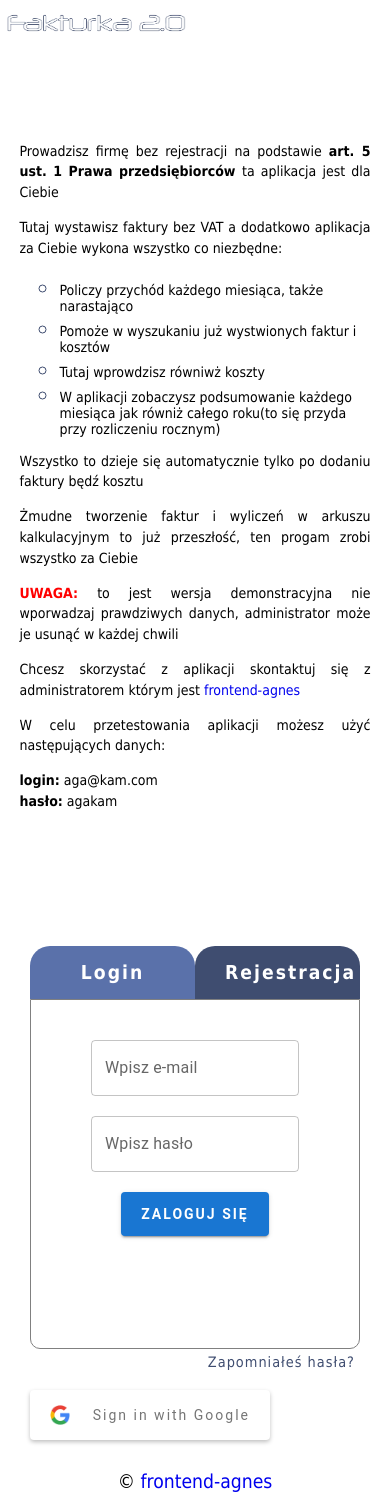
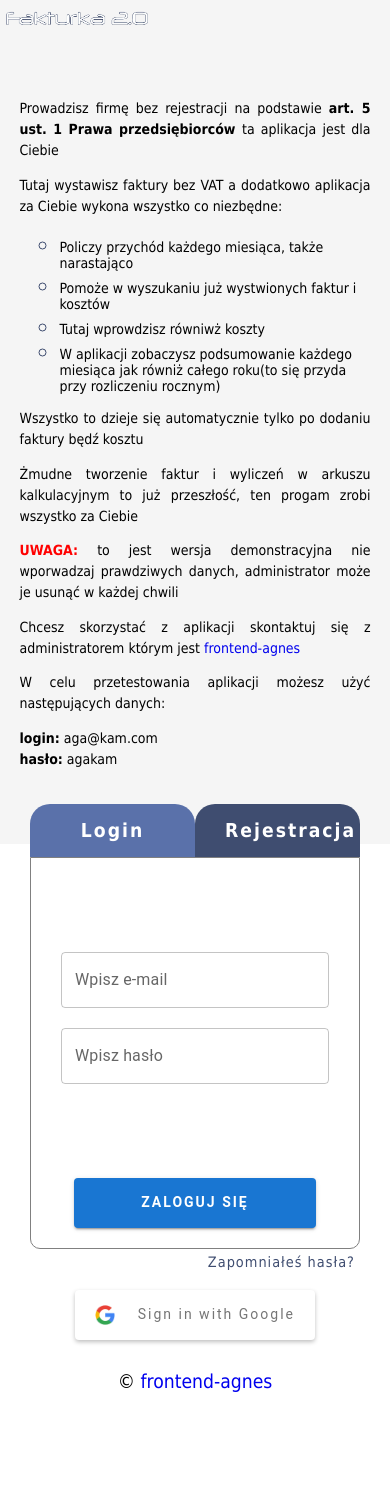
Before and after one commit to frontendagnes/invoice, a React (Vite) app: page /authorization in a window 390 px wide. After the commit the page ends 1403 px from the top, so only its background shows below. Built offline with nearby package versions, Linux system fonts and the light colour scheme; no server answers.

Commit message:
improving styles in components

```diff
--- /dev/null
+++ b/src/components/Authorization/AuthDescription/AuthDescription.css
@@ -0,0 +1,36 @@
+.authoryzation__descryption {
+    width: 30%;
+}
+
+.authoryzation__descryption a {
+    text-decoration: none;
+    transition: all 0.75s ease;
+}
+
+.authoryzation__descryption a:hover {
+    color: #9c1a8b;
+}
+
+.authoryzation__descryption p {
+    line-height: 1.3rem;
+    text-align: justify;
+}
+
+.authoryzation__descryption ul {
+    list-style-type: circle;
+}
+
+.authoryzation__descryption ul li::marker {
+    width: 10px;
+    font-size: 1.5rem;
+    color: #3f4d70;
+}
+
+@media screen and (max-width: 850px) {
+
+
+    .authoryzation__descryption {
+        width: 90%;
+    }
+
+}
--- a/src/components/Authorization/AuthDescription.jsx
+++ b/src/components/Authorization/AuthDescription/AuthDescription.jsx
@@ -1,4 +1,5 @@
-import React from 'react'
+import React from "react";
+import "./AuthDescription.css";
 
 function AuthDescription() {
   return (
@@ -59,4 +60,4 @@ function AuthDescription() {
   );
 }
 
-export default AuthDescription
+export default AuthDescription;
--- a/src/components/Authorization/Authoryzation.css
+++ b/src/components/Authorization/Authoryzation.css
@@ -1,25 +1,21 @@
 .authoryzation {
     height: 100%;
+    background-color: #f5f5f5;
+
 }
 
 .authoryzation form {
     display: flex;
     flex-direction: column;
-    justify-content: space-around;
 
 }
 
-.authoryzation__forms {
-    transition: transform 0.3s ease-in;
-    transform-origin: 0 top;
-}
-
 .authoryzation__top {
-    height: 15%;
+    height: 10%;
 }
 
 .authoryzation__top img {
-    width: 50%;
+    width: 40%;
 }
 
 .authoryzation__middle {
@@ -31,59 +27,32 @@
 }
 
 .authoryzation__validate {
-    height: 100px;
-}
-
-.authoryzation__wrapper {
-
-    height: 100%;
-}
-
-.authoryzation__descryption {
-    width: 30%;
-}
-
-.authoryzation__descryption a {
-    text-decoration: none;
-    transition: all 0.75s ease;
-}
-
-.authoryzation__descryption a:hover {
-    color: #9c1a8b;
-}
-
-.authoryzation__descryption p {
-    line-height: 1.3rem;
-    text-align: justify;
-}
-
-.authoryzation__descryption ul {
-    list-style-type: circle;
-}
-
-.authoryzation__descryption ul li::marker {
-    width: 10px;
-    font-size: 1.5rem;
-    color: #3f4d70;
+    position: absolute;
+    top: 40px;
+    right: 30px;
+    width: 55%;
 }
 
 .authoryzation__form {
-    width: 40%;
+    width: 50%;
     padding: 20px 30px;
     border-left: 2px solid #3f4d70;
 }
 
+.authoryzation__form .form {
+    min-height: 350px;
+    width: 100%;
+}
 
 .login,
 .registration {
+    background-color: #ffffff;
     border: 1px solid #808080;
-    padding: 40px 60px;
+    padding: 20px 30px;
     border-radius: 0 0 10px 10px;
-    min-height: 210px;
 }
 
 .authoryzation__row {
-    margin-bottom: 10px;
     width: 100%;
 }
 
@@ -92,16 +61,16 @@
     display: flex;
     align-items: center;
     justify-content: center;
+    gap: 20px;
+    margin-top: auto;
 }
 
 .authoryzation__inputs {
-    flex-flow: column wrap;
-}
-
-.authoryzation__buttons {
-    flex-flow: row wrap;
-    justify-content: space-around;
-    align-items: flex-end;
+    display: flex;
+    flex-direction: column;
+    justify-content: center;
+    width: 100%;
+    height: 100%;
 }
 
 .authoryzation button {
@@ -110,12 +79,16 @@
     letter-spacing: 2px;
 }
 
+.authoryzation__buttons button {
+    width: 90%;
+    height: 50px;
+}
+
 .authoryzation__loginWithGoogle {
+    padding-top: 20px;
     display: flex;
-    flex-direction: column;
     justify-content: center;
-    gap: 30px;
-    padding-top: 20px;
+    align-items: center;
 }
 
 .authoryzation__forgotPassword {
@@ -136,14 +109,11 @@
     color: #9c1a8b;
 }
 
-
-
 @media screen and (max-width: 850px) {
     .authoryzation__middle {
         height: auto;
     }
 
-    .authoryzation__descryption,
     .authoryzation__form {
         width: 90%;
     }
@@ -151,4 +121,12 @@
     .authoryzation__form {
         border-left: none;
     }
+
+    .authoryzation__validate {
+        width: 90%;
+        height: auto;
+        position: fixed;
+        top: 20px;
+        padding: 10px;
+    }
 }
--- a/src/components/Authorization/Authoryzation.jsx
+++ b/src/components/Authorization/Authoryzation.jsx
@@ -8,7 +8,7 @@ import TabGenerator from "../TabGenerator/TabGenerator.jsx";
 import Login from "./Login/Login.jsx";
 import Registration from "./Registaration/Registration.jsx";
 import Footer from "../Footer/Footer.jsx";
-import AuthDescription from "./AuthDescription.jsx";
+import AuthDescription from "./AuthDescription/AuthDescription.jsx";
 import ValidationError from "../ValidationError/ValidationError.jsx";
 import { GoogleButton } from "@/components/GoogleButton/GoogleButton.jsx";
 
@@ -27,15 +27,15 @@ function Authoryzation() {
   ];
   return (
     <div className="authoryzation">
+      <div className="authoryzation__validate">
+        <ValidationError text={error} />
+      </div>
       <div className="authoryzation__top">
         <img src={logo} alt="Fakturka 2.0" title="Fakturka 2.0" />
       </div>
       <div className="authoryzation__middle">
         <AuthDescription />
         <div className="authoryzation__form">
-          <div className="authoryzation__validate">
-            <ValidationError text={error} />
-          </div>
           <TabGenerator tabs={tabs} />
           <div className="authoryzation__forgotPassword">
             <Link to="/password-recovery">Zapomniałeś hasła?</Link>
--- a/src/components/Authorization/Login/Login.jsx
+++ b/src/components/Authorization/Login/Login.jsx
@@ -59,6 +59,10 @@ function Login() {
   };
   return (
     <div className="login">
+      <div className="authoryzation__validate">
+        <ValidationError text={error} />
+        <ValidationError text={testError} />
+      </div>
       <Form onSubmit={handleSubmit}>
         <div className="authoryzation__inputs">
           <div className="authoryzation__row">
@@ -90,12 +94,17 @@ function Login() {
             variant="contained"
             color="primary"
             disabled={loading}
+            sx={{
+              "&:disabled": {
+                opacity: 0.6,
+                cursor: "not-allowed",
+                color: "#80808080",
+              },
+            }}
           >
             {loading ? "Logowanie..." : "Zaloguj się"}
           </Button>
         </div>
-        <ValidationError text={error} />
-        <ValidationError text={testError} />
       </Form>
     </div>
   );
--- a/src/components/Authorization/Registaration/Registration.jsx
+++ b/src/components/Authorization/Registaration/Registration.jsx
@@ -7,10 +7,10 @@ import { validateRegister, valideateTest } from "../validate";
 //mui
 import { Button } from "@mui/material";
 //components
+import AntySpam from "../../AntySpam/AntySpam";
 import Form from "../../Form/Form";
+import ValidationError from "../../ValidationError/ValidationError";
 import InputField from "../InputField";
-import ValidationError from "../../ValidationError/ValidationError";
-import AntySpam from "../../AntySpam/AntySpam";
 
 function Registration() {
   const [formData, setFormData] = useState({
@@ -61,6 +61,10 @@ function Registration() {
   };
   return (
     <div className="registration">
+      <div className="authoryzation__validate">
+        <ValidationError text={error} />
+        <ValidationError text={testError} />
+      </div>
       <Form onSubmit={handleSubmit}>
         <div className="authoryzation__inputs">
           <div className="authoryzation__row">
@@ -98,12 +102,22 @@ function Registration() {
           <AntySpam test={test} setTest={setTest} />
         </div>
         <div className="authoryzation__buttons">
-          <Button type="submit" variant="contained" color="primary">
+          <Button
+            type="submit"
+            variant="contained"
+            color="primary"
+            disabled={loading}
+            sx={{
+              "&:disabled": {
+                opacity: 0.6,
+                cursor: "not-allowed",
+                color: "#80808080",
+              },
+            }}
+          >
             {loading ? "Rejestracja...." : "Zarejestruj się"}
           </Button>
         </div>
-        <ValidationError text={error} />
-        <ValidationError text={testError} />
       </Form>
     </div>
   );
--- a/src/components/CreateInvoice/CreateInvoice.css
+++ b/src/components/CreateInvoice/CreateInvoice.css
@@ -10,6 +10,7 @@
   letter-spacing: 1px;
   padding: 10px 20px;
   background: #fafafa;
+  width: 50%;
 }
 
 .createinvoice__error {
```
